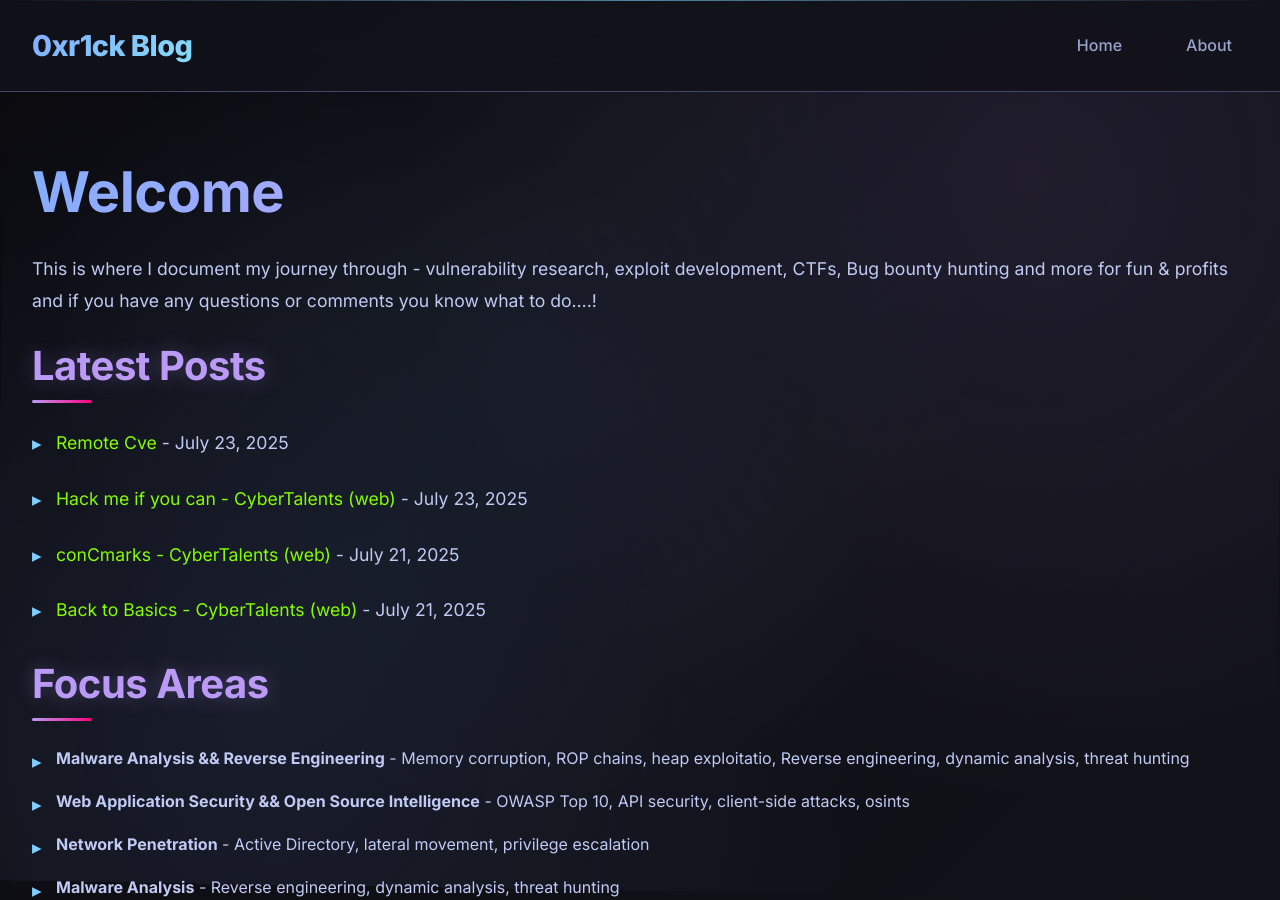
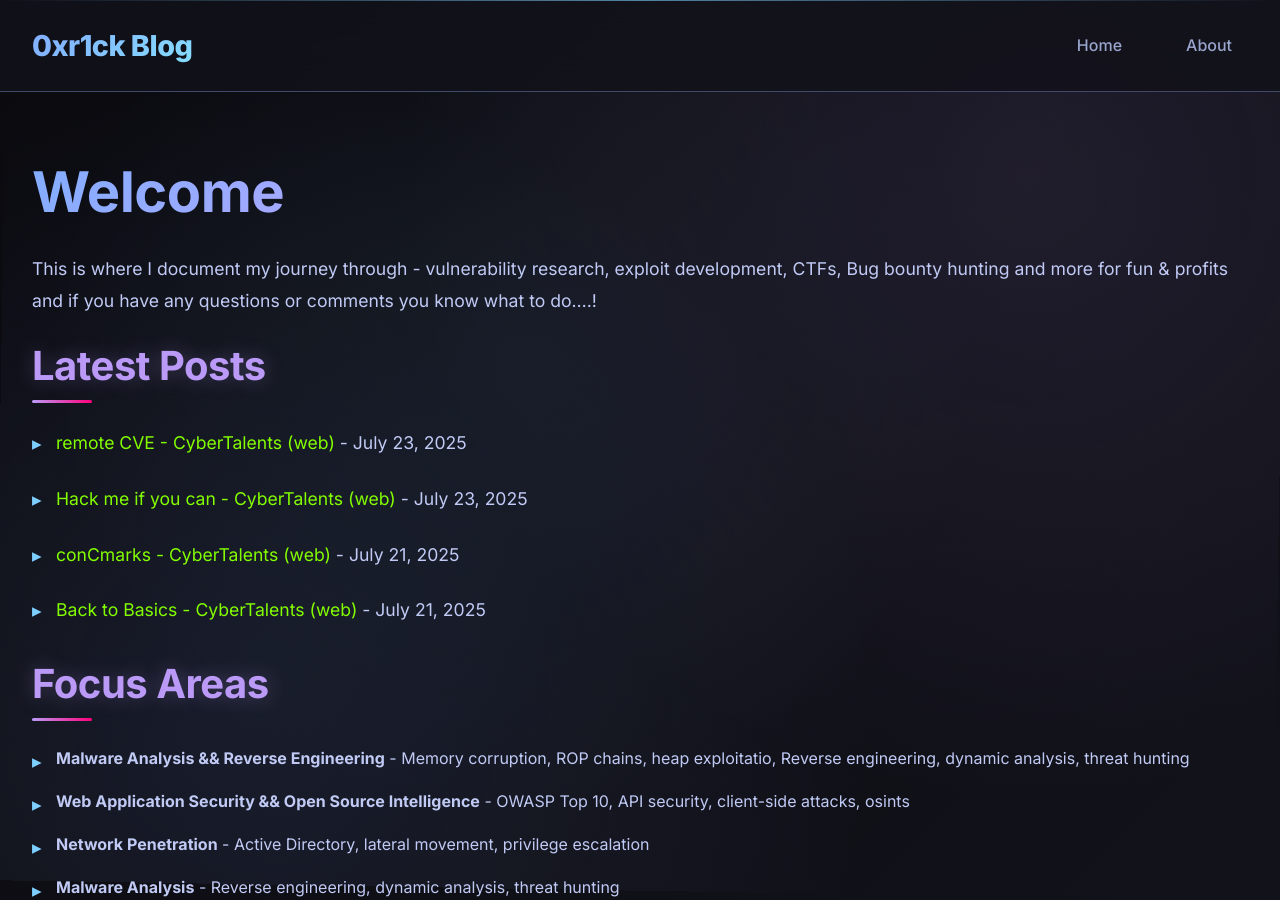
Before and after one commit to 0xr1ck/0xr1ck.github.io, a Jekyll site: the page built from index.md, in a window 1280 px wide and 900 px high. Built offline with Jekyll 4.4.1, drawn with Linux system fonts in a browser that asks for light colours.

Commit message:
Update 2025-07-23-remote-cve.md

```diff
--- a/_posts/cybertalents/2025-07-23-remote-cve.md
+++ b/_posts/cybertalents/2025-07-23-remote-cve.md
@@ -1,8 +1,11 @@
+---
 layout: post
 title: "remote CVE - CyberTalents (web)"
 date: 2025-07-23
 categories: [Web]
-# web - remote-cve
+---
+
+# remote CVE - CyberTalents (web)
 
 Brief `what's CVE ID could be used against the web application in the below target NOTE: it's an unauthenticated RCE vulnerability`
 
```
